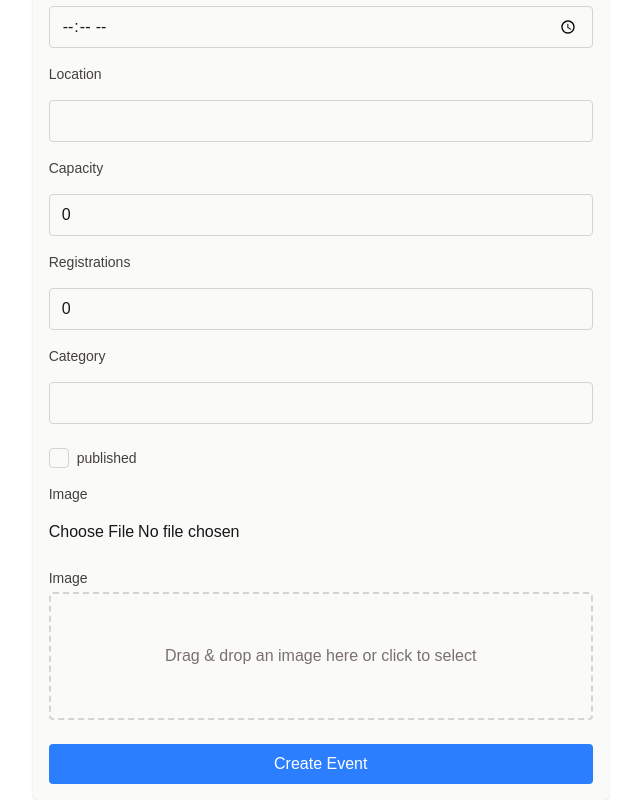
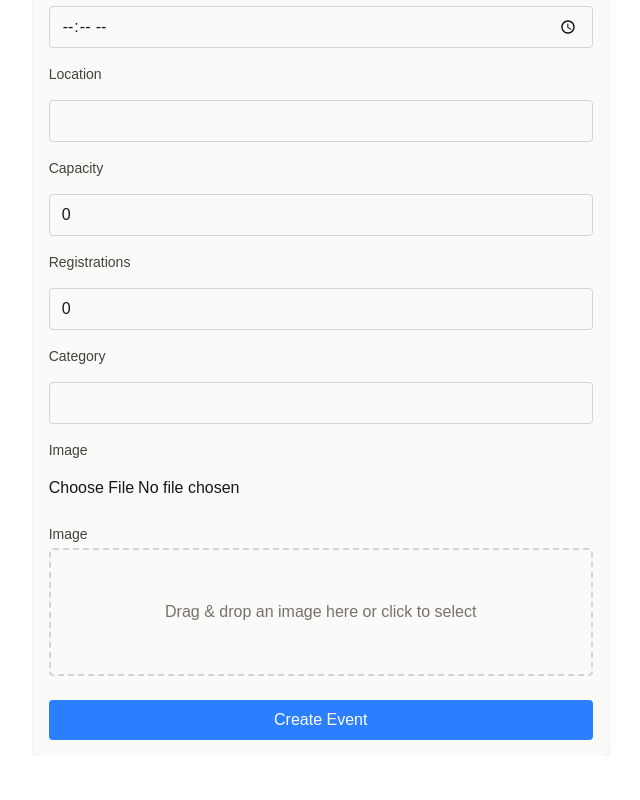
Before and after one commit to ka1130/Happenly, a Next.js app: page /events/new in a window 1280 px wide. Shown: the part 590-1390 px from the top of the page, without its empty margins (429-1069 px from the left). After the commit the page ends 1346 px from the top, so only its background shows below. Built offline with nearby package versions, Linux system fonts and the light colour scheme.

Commit message:
Remove obsolete field

```diff
--- a/app/events/new/page.tsx
+++ b/app/events/new/page.tsx
@@ -93,7 +93,14 @@ export default function NewEventPage() {
         <div className="flex justify-between">
           <h6>Create Event</h6>
           <label className="inline-flex cursor-pointer items-center gap-3">
-            <input type="checkbox" className="peer sr-only" />
+            <input
+              type="checkbox"
+              className="peer sr-only"
+              checked={form.published}
+              onChange={(e) =>
+                setForm({ ...form, published: e.target.checked })
+              }
+            />
 
             <div className="relative h-6 w-11 rounded-full bg-stone-300 transition-colors peer-checked:bg-blue-500 after:absolute after:top-0.5 after:left-0.5 after:h-5 after:w-5 after:rounded-full after:bg-white after:shadow after:transition-transform after:content-[''] peer-checked:after:translate-x-5" />
 
@@ -185,15 +192,7 @@ export default function NewEventPage() {
           onChange={(e) => setForm({ ...form, category: e.target.value })}
           className="mt-1 block w-full rounded border border-stone-300 px-3 py-2 focus:ring-2 focus:ring-blue-500 focus:outline-none"
         />
-        <label className="mt-2 inline-flex items-center space-x-2 text-sm font-medium text-stone-700">
-          <input
-            type="checkbox"
-            checked={form.published}
-            onChange={(e) => setForm({ ...form, published: e.target.checked })}
-            className="h-5 w-5 appearance-none rounded border border-stone-300 text-blue-600 checked:border-blue-600 checked:bg-blue-600 focus:ring-2 focus:ring-blue-500"
-          />
-          <span>published</span>
-        </label>
+
         <label className="block text-sm font-medium text-stone-700">
           Image
         </label>
```
